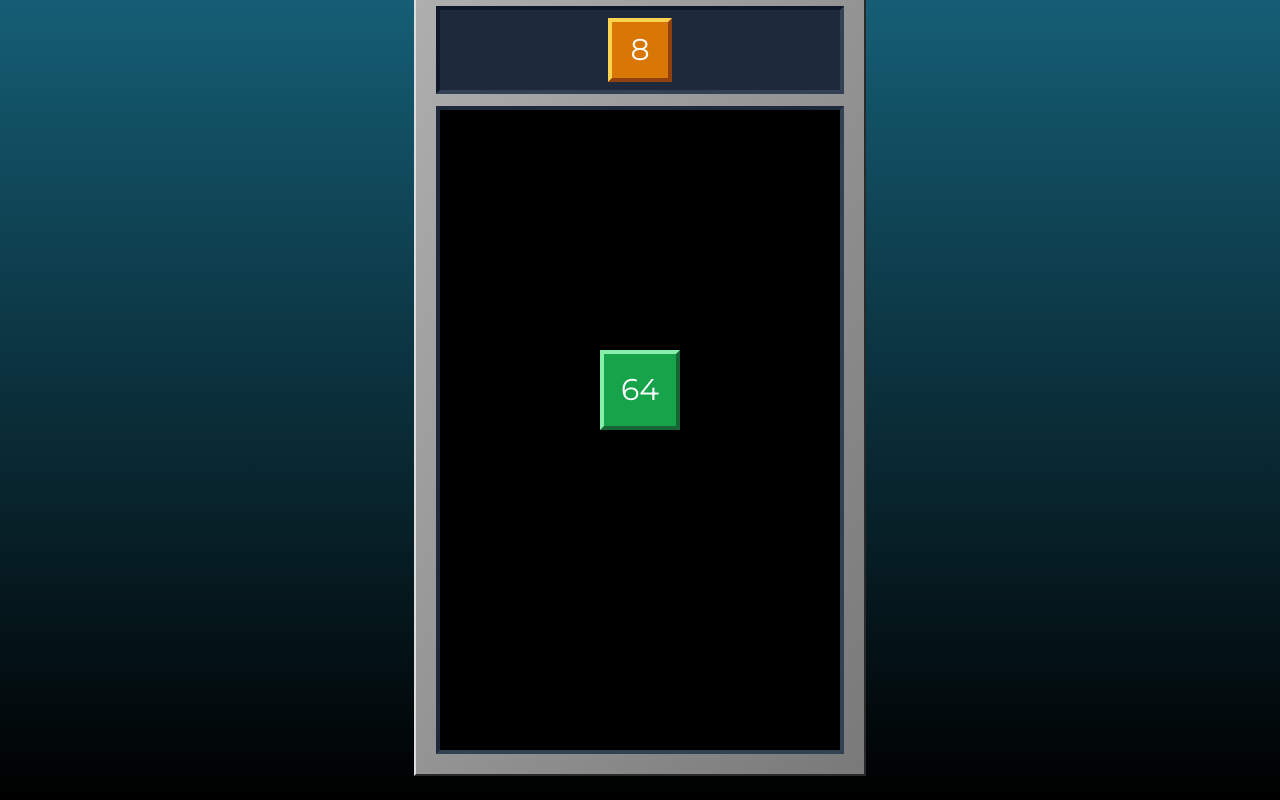
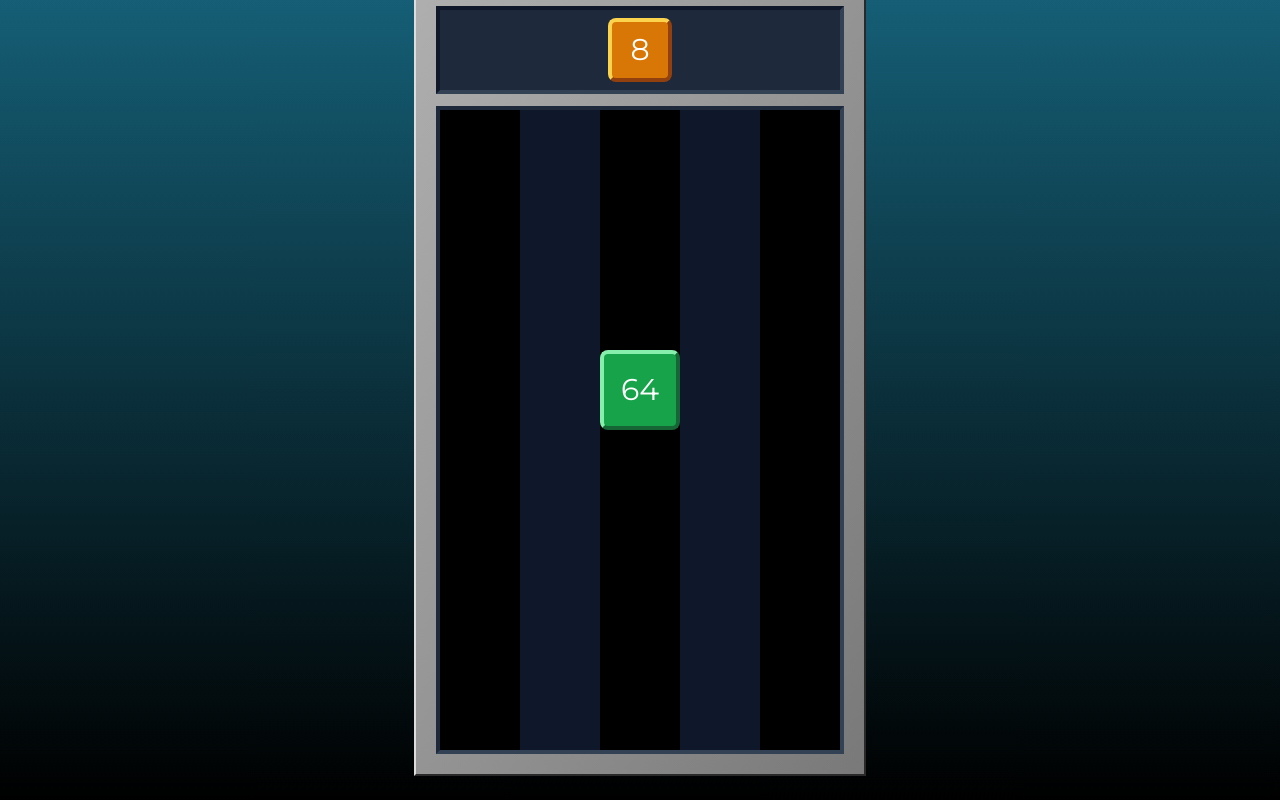
Before and after one commit to CS-MokuMoku-Team-4/drop-numbers-game, a Next.js app: page /drop-numbers-game in a window 1280 px wide. Built offline with nearby package versions, Linux system fonts and the light colour scheme.

Commit message:
feat: modify the look of blocks

```diff
--- a/src/components/Board.tsx
+++ b/src/components/Board.tsx
@@ -73,11 +73,13 @@ const Board = () => {
                     }}
                     className={classNames(
                       col.num === 0
-                        ? `bg-black border-4 border-black`
+                        ? colIndex % 2 === 0
+                          ? `bg-black border-black`
+                          : `bg-slate-900 border-slate-900`
                         : col.isMerged
-                        ? `${styles.merge_block}`
-                        : ``,
-                      `${styles.cell} ${col.color} ${col.textSize} ${col.topColor} ${col.leftColor} ${col.borderColor} border-4 flex justify-center items-center text-white`,
+                        ? `${styles.merge_block} ${col.color} ${col.textSize} ${col.topColor} ${col.leftColor} ${col.borderColor} text-white rounded-lg`
+                        : `${col.color} ${col.textSize} ${col.topColor} ${col.leftColor} ${col.borderColor} text-white rounded-lg`,
+                      `${styles.cell} border-4 flex justify-center items-center`,
                     )}
                   >
                     {col.num !== 0 && col.num}
--- a/src/components/NextBlockArea.tsx
+++ b/src/components/NextBlockArea.tsx
@@ -14,7 +14,7 @@ const NextBlockArea = () => {
             className={
               col.num === 0
                 ? `${styles.cell} bg-slate-800`
-                : `${styles.next_block} ${col.color} ${col.textSizeSmall} ${col.topColor} ${col.leftColor} ${col.borderColor} border-4 flex justify-center items-center text-white visible opacity-100 duration-[500ms]`
+                : `${styles.next_block} ${col.color} ${col.textSizeSmall} ${col.topColor} ${col.leftColor} ${col.borderColor} border-4 flex justify-center items-center text-white rounded-lg visible opacity-100 duration-[500ms]`
             }
           >
             {col.num !== 0 && col.num}
--- a/src/styles/Home.module.scss
+++ b/src/styles/Home.module.scss
@@ -90,6 +90,13 @@
 }
 
 /* Block */
+.block {
+  width: 80px;
+  height: 80px;
+  box-shadow: inset 2px 2px 2px 0px rgba(255, 255, 255, 0.5), 7px 7px 20px 0px rgba(0, 0, 0, 0.1),
+    4px 4px 5px 0px rgba(0, 0, 0, 0.1);
+}
+
 .next_block {
   width: 4rem;
   height: 4rem;
```
